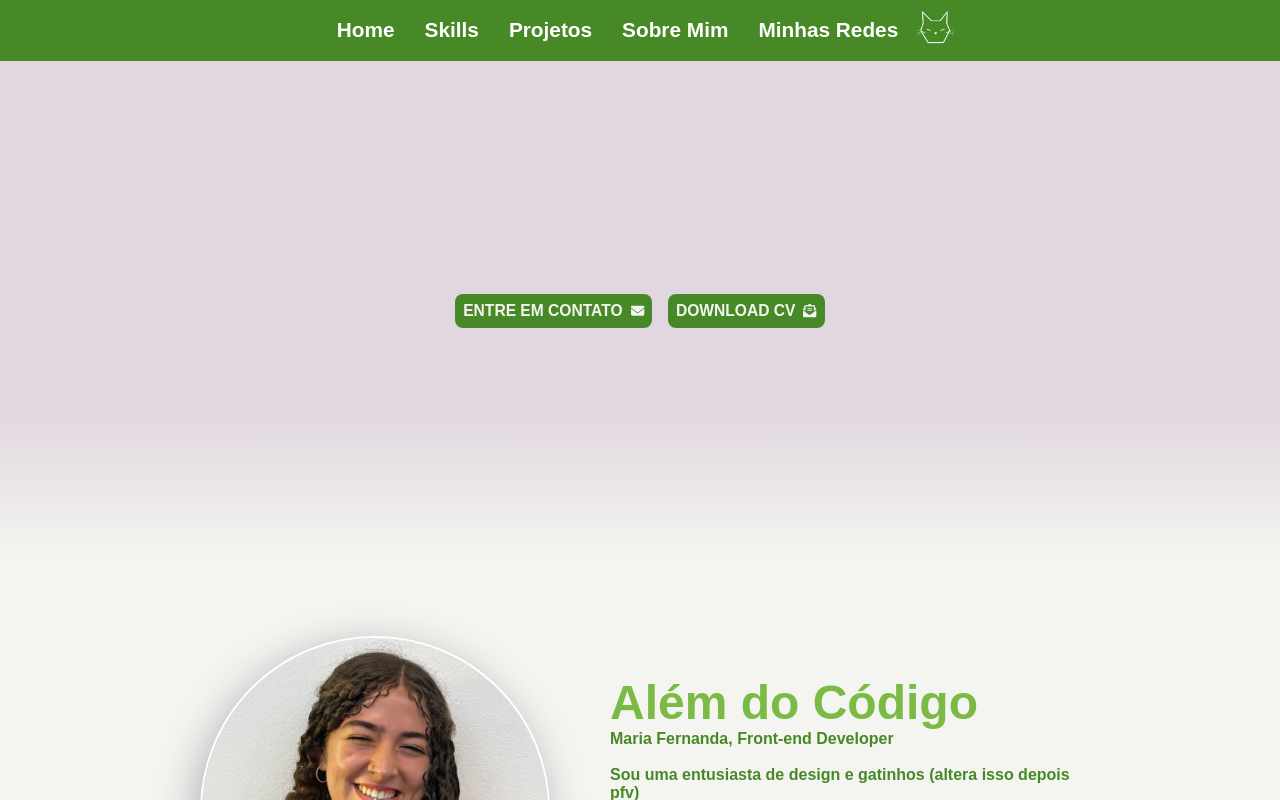
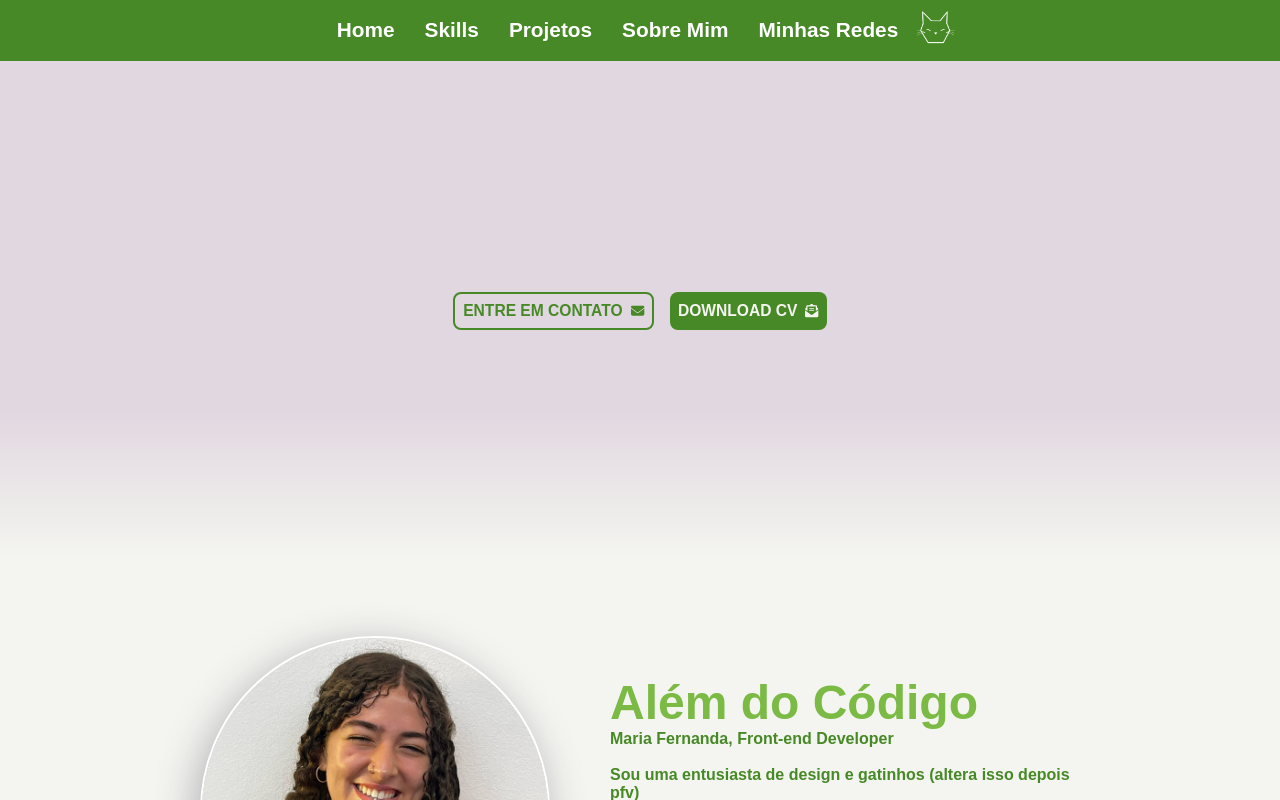
Before and after one commit to mafenandaup/Portifolio-dev, a React (Vite) app in the folder portifolio-main/: page / in a window 1280 px wide. In both pictures the pointer is over the button "ENTRE EM CONTATO". Shown: the top 800 px of the page. Built offline with nearby package versions, Linux system fonts and the light colour scheme; a web font is replaced by a local one.

Commit message:
refactor: style buttons

```diff
--- a/portifolio-main/src/pages/home/sections/Hero/Hero.css
+++ b/portifolio-main/src/pages/home/sections/Hero/Hero.css
@@ -60,6 +60,7 @@
     background: var(--forest-green);
     border: solid 0px;
     border-radius: 8px;
+    transition: color 0.2s ease-in-out;
 
     & a {
         text-decoration: none;
@@ -67,5 +68,16 @@
         display: flex; /* Flexbox para alinhar texto e ícone */
         align-items: center; /* Alinha verticalmente */
         gap: 0.5rem; /* Espaço entre o texto e o ícone */
+        transition: color 0.2s ease-in-out;
     }
 }
+
+.action-button:hover{
+    border: solid var(--forest-green) 2px;
+    background-color: var(--lavender-blush);
+    cursor: pointer;
+
+    & a{
+        color: var(--forest-green);
+    }
+}
```
